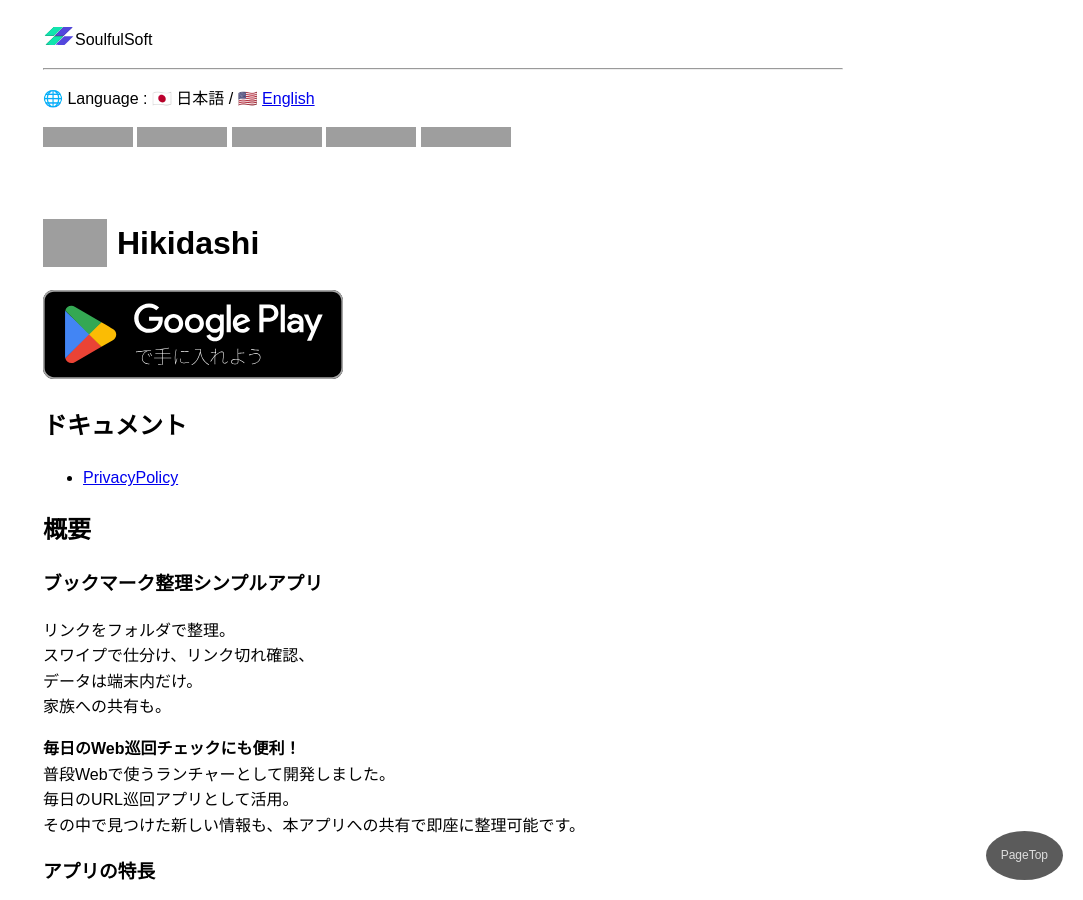
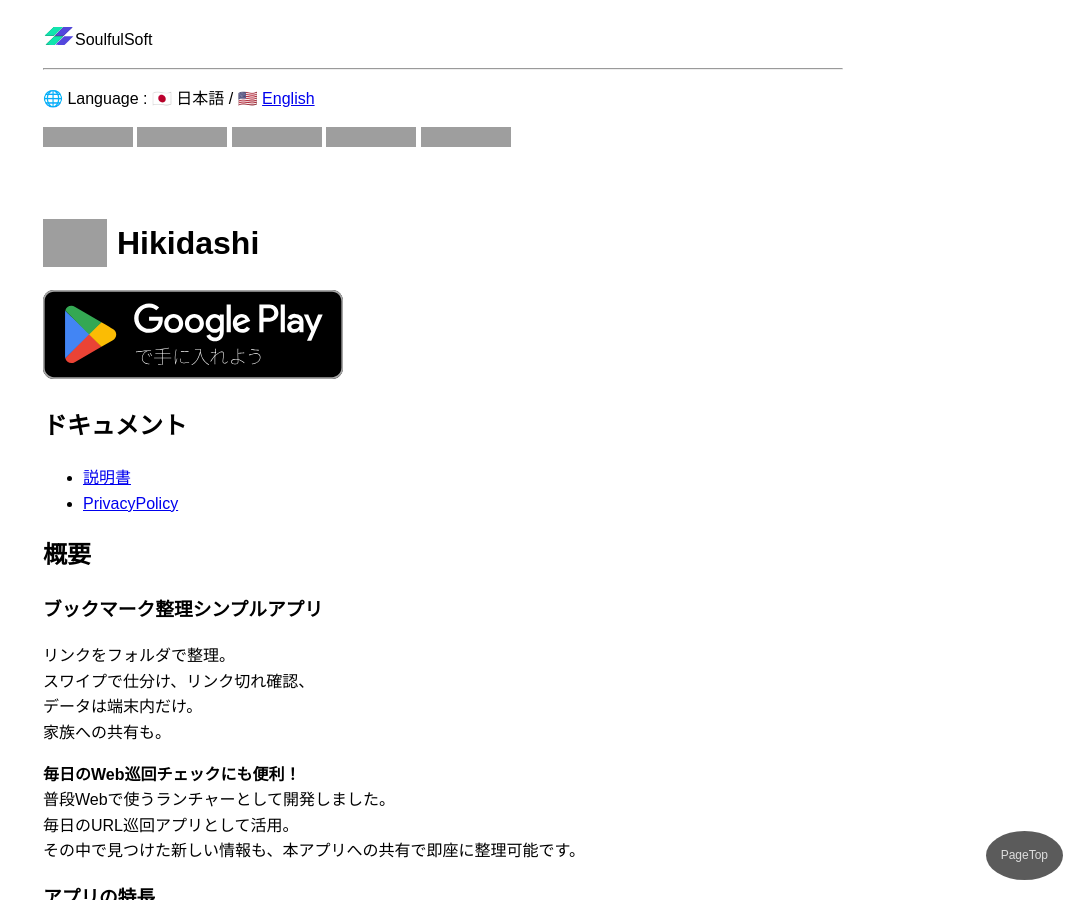
Before and after one commit to SoulfulSoft/soulfulsoft.github.io, a Jekyll site: the page built from hikidashi/index.md, in a window 1280 px wide and 900 px high, cut to the strip 0-900 px from the top of the window. Shown: the whole strip, without its empty margins (197-1280 px from the left). Built offline with Jekyll 4.4.1, drawn with Linux system fonts in a browser that asks for light colours; our own code applies the rules of GitHub Pages for plain Markdown files; grey boxes are pictures that could not be loaded.

Commit message:
Update index.md

```diff
--- a/hikidashi/index.md
+++ b/hikidashi/index.md
@@ -19,7 +19,7 @@ topa: ".."
 
 ## ドキュメント
 
-<!-- - [説明書](instructions.html) -->
+- [説明書](instructions.md)
 - [PrivacyPolicy](privacy-policy)
 
 ## 概要
```
